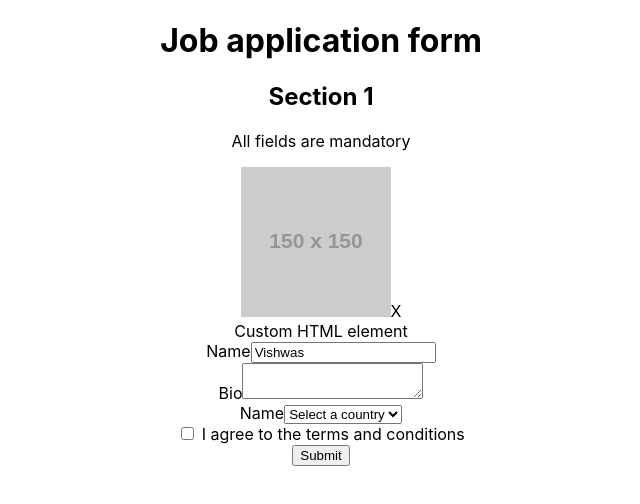
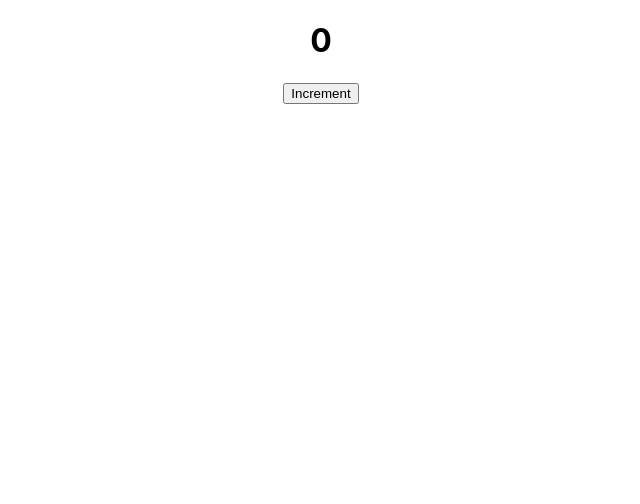
Before and after one commit to KimJoonSeo/react-test-kit, a React (Create React App) app: page / in a window 1280 px wide. Shown: the top 504 px of the page, without its empty margins (319-959 px from the left). Built offline with nearby package versions, Linux system fonts and the light colour scheme.

Commit message:
test: add a code for testing user interaction

```diff
--- a/src/App.tsx
+++ b/src/App.tsx
@@ -1,11 +1,11 @@
 import React from 'react';
 import './App.css';
-import {Application} from "./components/application/Application";
+import { Counter } from './components/counter/counter';
 
 function App() {
   return (
     <div className="App">
-      <Application />
+      <Counter />
     </div>
   );
 }
--- /dev/null
+++ b/src/components/counter/counter.tsx
@@ -0,0 +1,11 @@
+import { useState } from 'react'
+
+export const Counter = () => {
+    const [count, setCount] = useState(0)
+    return (
+        <div>
+            <h1>{count}</h1>
+            <button onClick={() => setCount(count + 1)}>Increment</button>
+        </div>
+    )
+}
```
Also changed, not shown: 1 other file (tests, documents, lock files or other folders).
